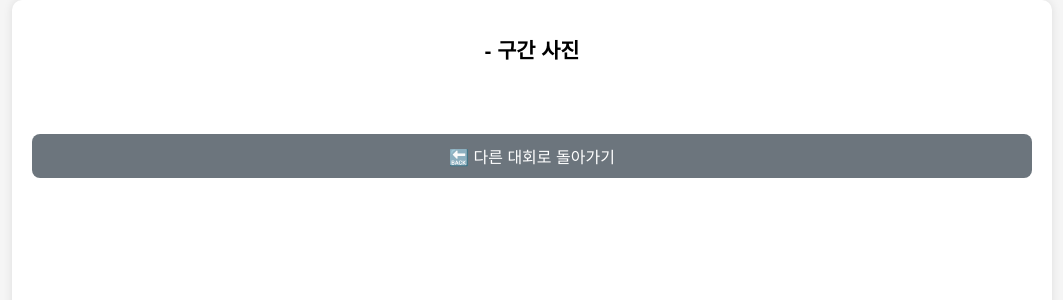
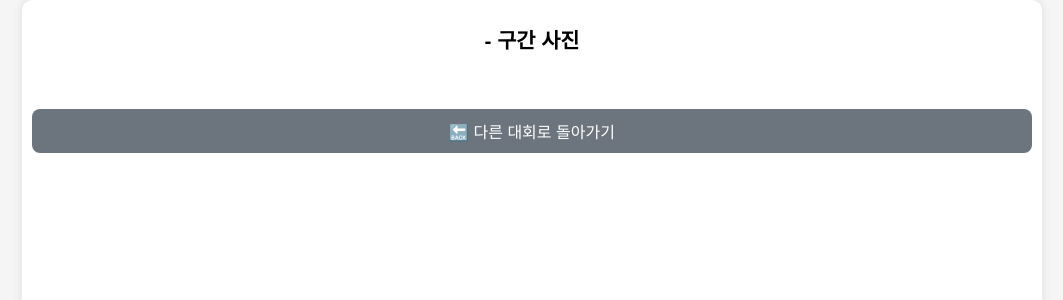
Before and after one commit to LadPark/dalina, a Flask app: template templates/timeline_time.html in a window 1280 px wide. Shown: the top 300 px of the page, without its empty margins (108-1171 px from the left). Run offline with Flask 3, Linux system fonts and the light colour scheme; the template is opened without the code that fills it, so the values that code supplies are empty.

Commit message:
Update timeline_time.html

```diff
--- a/templates/timeline_time.html
+++ b/templates/timeline_time.html
@@ -21,23 +21,23 @@
       background: white;
       border-radius: 10px;
       box-shadow: 0 0 10px rgba(0,0,0,0.1);
-      padding: 20px;
+      padding: 10px;
       min-height: 100vh;
       display: flex;
       flex-direction: column;
     }
     h1 {
       font-size: 1.3rem;
-      margin-bottom: 10px;
+      margin-bottom: 5px;
     }
     #map-hover-area {
       position: relative;
       display: inline-block;
-      margin-bottom: 20px;
+      margin-bottom: 10px;
     }
     #map-hover-text {
       font-size: 0.9rem;
-      color: #007BFF;
+      color: #FF0000;
       cursor: pointer;
       text-decoration: underline;
     }
@@ -68,7 +68,7 @@
       gap: 4px;
       overflow-y: auto;
       padding-right: 4px;
-      margin-bottom: 20px;
+      margin-bottom: 10px;
     }
     .thumb-grid img {
       width: 100%;
```
